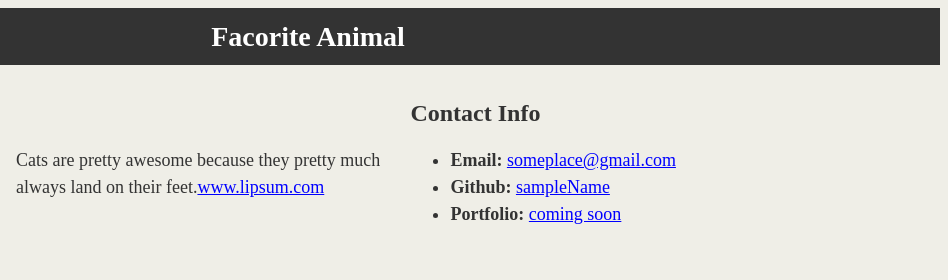
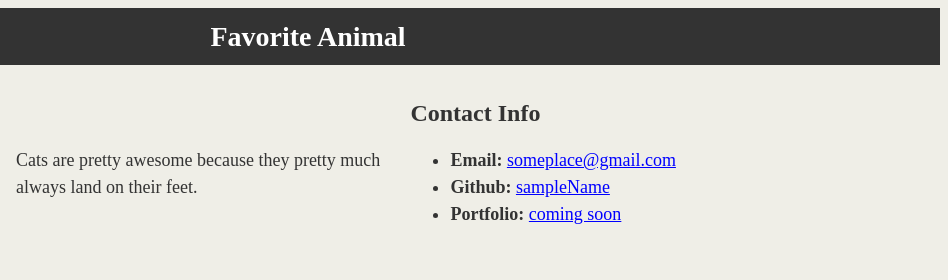
Before and after one commit to IPv5/bootCampRepo, a plain HTML site: page index.html in a window 1280 px wide. Shown: the top 280 px of the page, 332-1280 px from the left. Drawn offline with Linux system fonts and the light colour scheme.

Commit message:
edited html

```diff
--- a/index.html
+++ b/index.html
@@ -3,13 +3,13 @@
 
 <head>
     <meta charset="UTF-8">
-    <title>CSS Stylesheets with Relative Paths</title>
+    <title>FAV ANIMAL</title>
     <link rel="stylesheet" type="text/css" href="style.css">
 </head>
 
 <body>
     <header>
-        <h1>Facorite Animal</h1>
+        <h1>Favorite Animal</h1>
     </header>
 
     <div class="container">
@@ -20,7 +20,7 @@
 
             <img src="https://placekitten.com/200/300" alt="Cat" id="bio-image">
 
-            <p>Cats are pretty awesome because they pretty much always land on their feet.<a href="http://www.lipsum.com/">www.lipsum.com</a></p>
+            <p>Cats are pretty awesome because they pretty much always land on their feet.</p>
         </section>
 
         <section id="contact-info">
```
